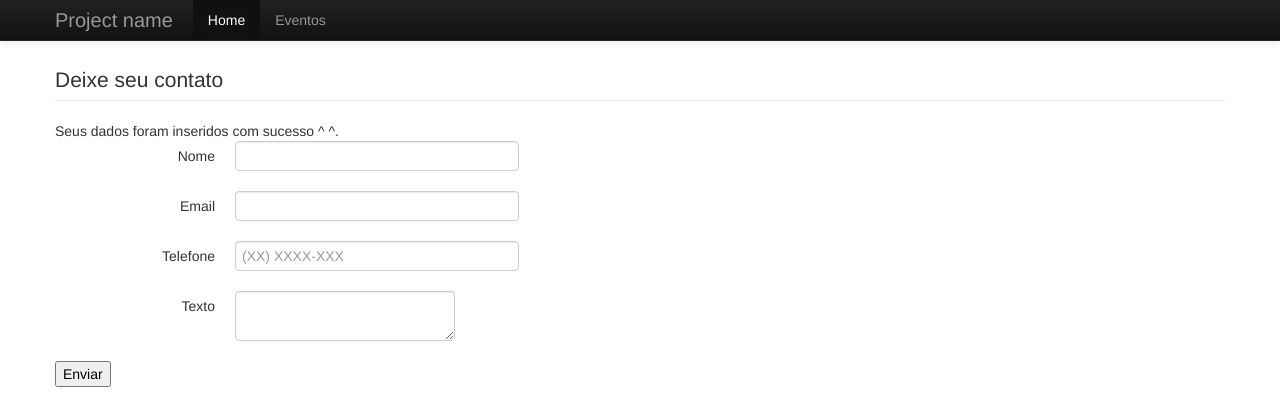
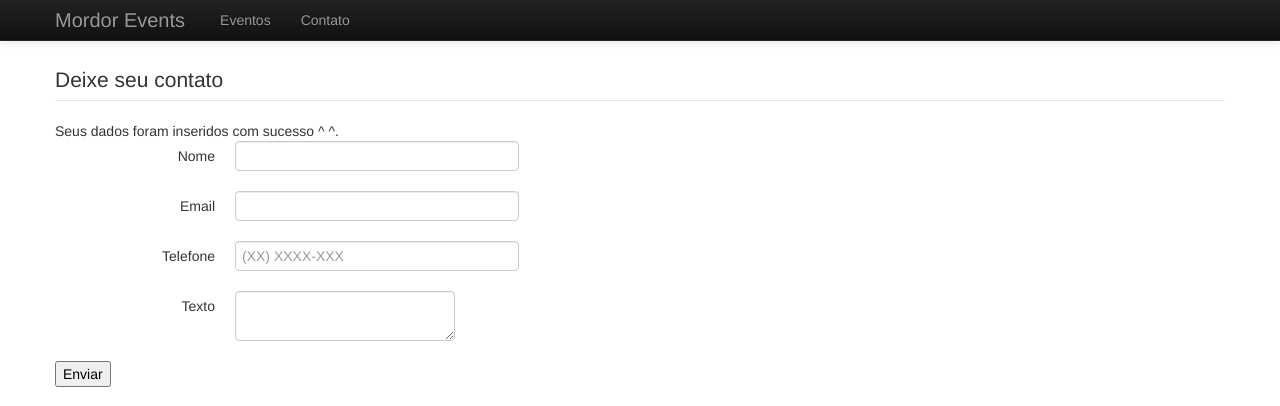
Before and after one commit to intip/Equipe-A, a Django app: page /eventos/contact/ in a window 1280 px wide. Shown: the top 406 px of the page. Run offline with Django 3.2, Linux system fonts and the light colour scheme; parts of the project's set-up code (start-up, migrations or seed data) failed here and were passed over; some libraries are stand-ins or nearby versions.

Commit message:
Insert menu contato

```diff
--- a/eventos/workshop/templates/base.html
+++ b/eventos/workshop/templates/base.html
@@ -33,11 +33,11 @@
             <span class="icon-bar"></span>
             <span class="icon-bar"></span>
           </button>
-          <a class="brand" href="#">Project name</a>
+          <a class="brand" href="#">Mordor Events</a>
           <div class="nav-collapse collapse">
             <ul class="nav">
-              <li class="active"><a href="{% url 'workshop:index' %}">Home</a></li>
-              <li><a href="{% url 'workshop:index' %}">Eventos</a></li>
+                <li><a href="{% url 'workshop:index' %}">Eventos</a></li>
+                <li><a href="{% url 'workshop:contact' %}">Contato</a></li>
             </ul>
           </div><!--/.nav-collapse -->
         </div>
```
